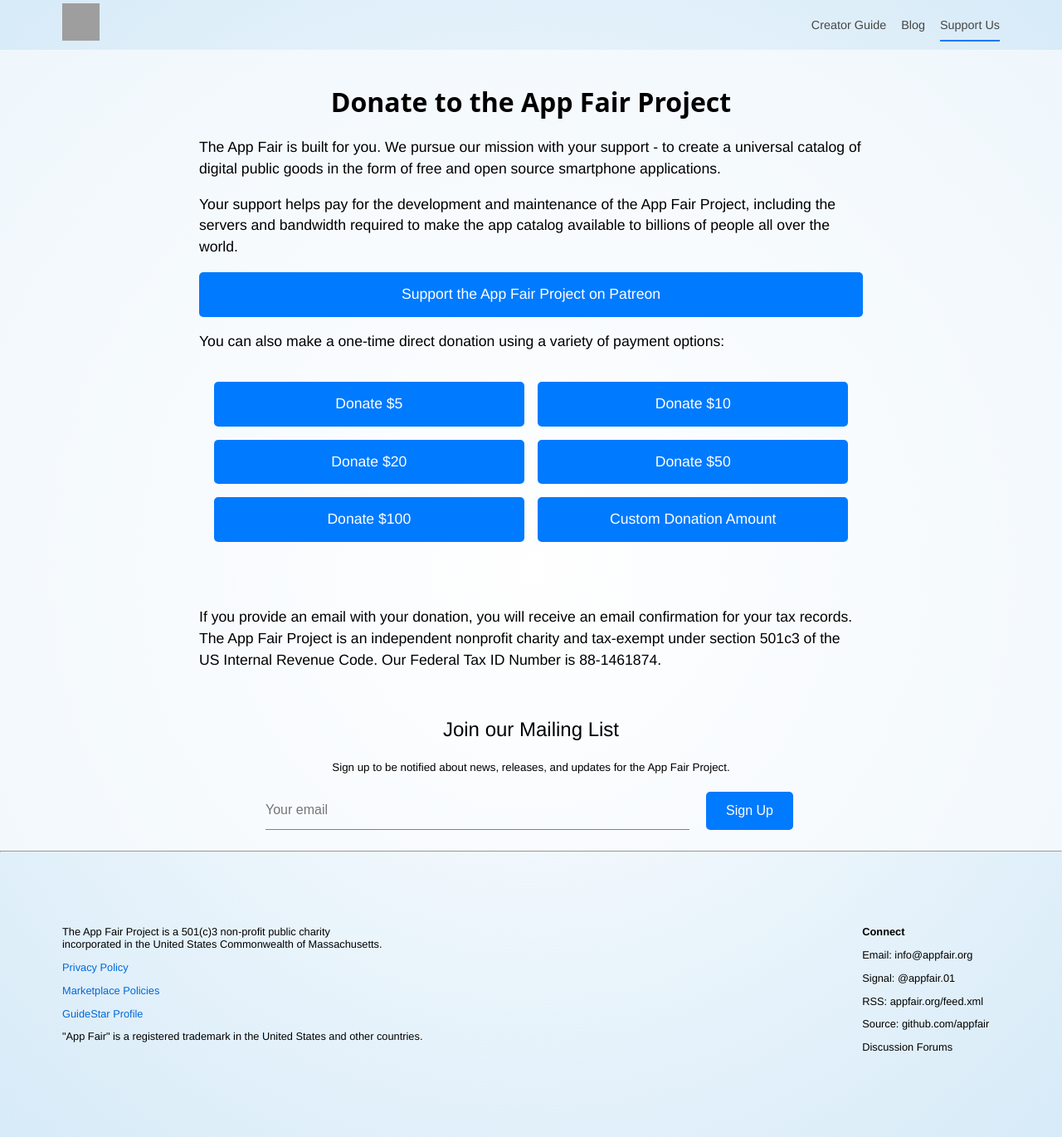
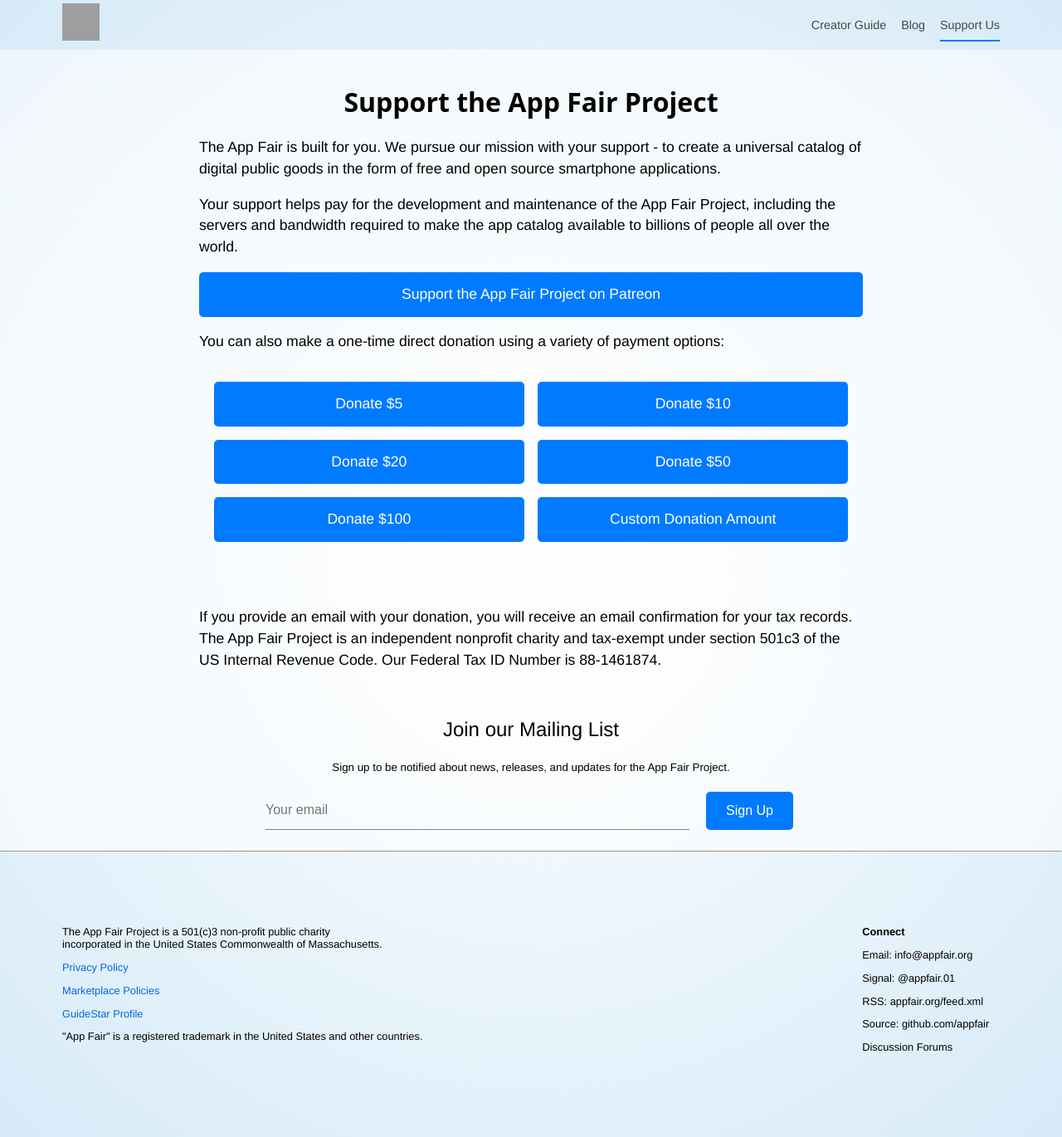
Before and after one commit to fairapps/fairapps.github.io, a Jekyll site: the page built from donate/index.md, in a window 1280 px wide and 1370 px high. Shown: the whole window at 83% size. Built offline with Jekyll 4.4.1, drawn with Linux system fonts in a browser that asks for light colours; grey boxes are pictures that could not be loaded.

Commit message:
Web site updates

```diff
--- a/donate/index.md
+++ b/donate/index.md
@@ -4,7 +4,7 @@
 layout: default
 ---
 
-# Donate to the App Fair Project
+# Support the App Fair Project
 
 The App Fair is built for you. We pursue our mission with your support - to create a universal catalog of digital public goods in the form of free and open source smartphone applications.
 
```
